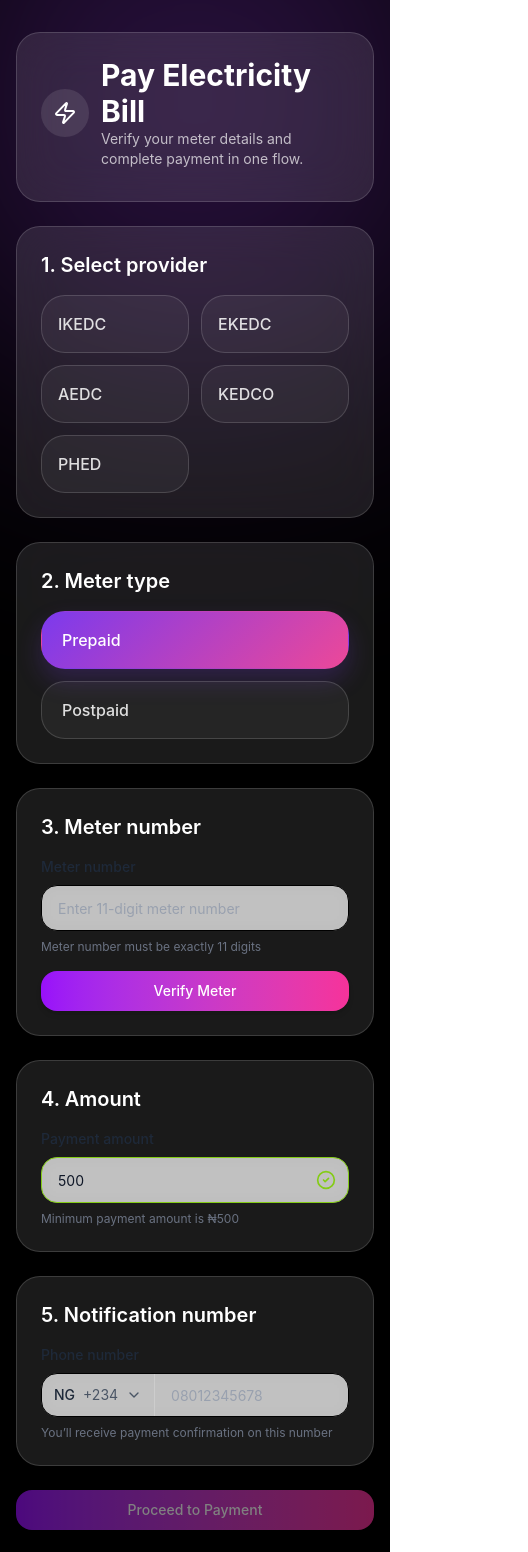
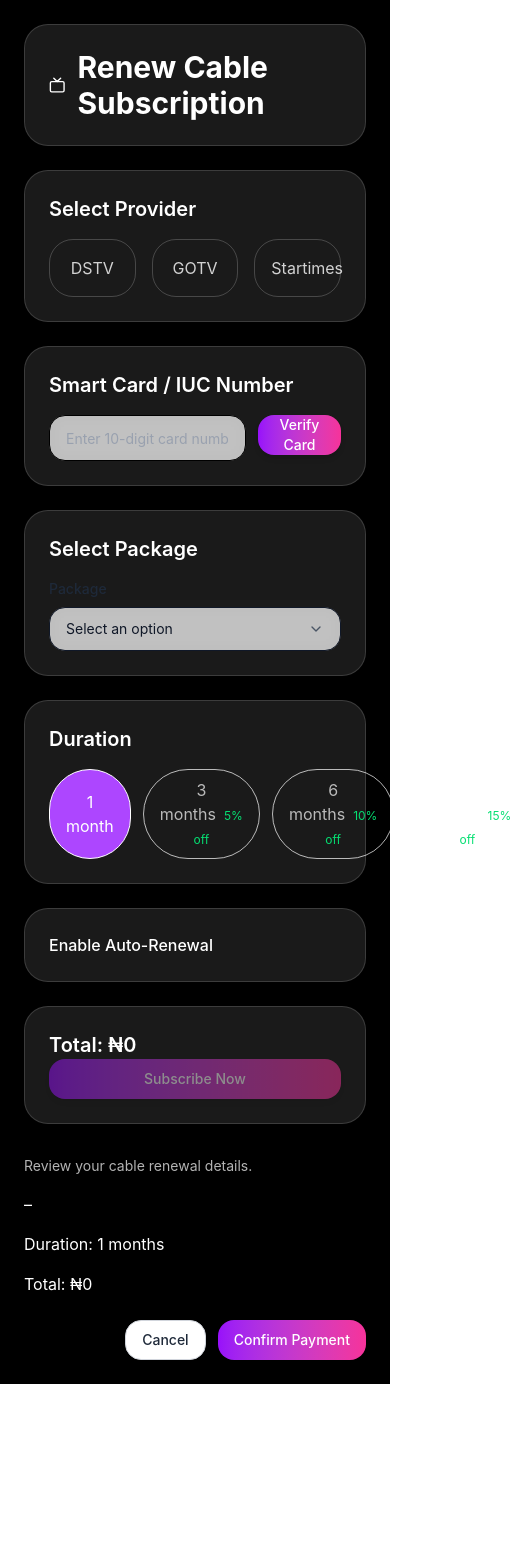
Before and after one commit to Gbemlight/fictional-palm-tree-quad-copy, a Next.js app: page / in a window 390 px wide. Shown: the top 1552 px of the page, 528 px wide, since content can reach past the window. After the commit the page ends 1384 px from the top, so only its background shows below. Built offline with nearby package versions, Linux system fonts and the light colour scheme.

Commit message:
feat: implement cable TV subscription renewal flow (issue #23)

```diff
--- a/app/page.tsx
+++ b/app/page.tsx
@@ -1,7 +1,7 @@
 "use client";
 
-import ElectricityBillPage from "./pay-bills/electricity/page";
+import CablePage from "./pay-bills/cable/page";
 
 export default function Home() {
-  return <ElectricityBillPage />;
+  return <CablePage />;
 }
--- /dev/null
+++ b/app/pay-bills/cable/page.tsx
@@ -0,0 +1,335 @@
+"use client";
+
+import * as React from "react";
+import { useForm, Controller } from "react-hook-form";
+import { z } from "zod";
+import { zodResolver } from "@hookform/resolvers/zod";
+import { Tv, CheckCircle2, Loader2 } from "lucide-react";
+
+import { Button } from "@/components/ui/button";
+import { Input } from "@/components/ui/input";
+import {
+  Dialog,
+  DialogHeader,
+  DialogTitle,
+  DialogDescription,
+  DialogBody,
+  DialogFooter,
+} from "@/components/ui/dialog";
+
+import { Select } from "@/components/ui/select";
+import { Switch } from "@radix-ui/react-switch";
+import { cn } from "@/lib/utils";
+
+/* ---------------- Packages ---------------- */
+
+const packages = {
+  dstv: [
+    { name: "Compact", price: 10500 },
+    { name: "Compact Plus", price: 16600 },
+    { name: "Premium", price: 21000 },
+  ],
+  gotv: [
+    { name: "Jolli", price: 3950 },
+    { name: "Max", price: 5700 },
+    { name: "Supa", price: 7600 },
+  ],
+  startimes: [
+    { name: "Nova", price: 1700 },
+    { name: "Basic", price: 3200 },
+    { name: "Classic", price: 5000 },
+  ],
+};
+
+const providers = [
+  { id: "dstv", label: "DSTV" },
+  { id: "gotv", label: "GOTV" },
+  { id: "startimes", label: "Startimes" },
+];
+
+/* ---------------- Validation ---------------- */
+
+const schema = z.object({
+  provider: z.string().min(1),
+  cardNumber: z.string().regex(/^\d{10}$/, "Card number must be 10 digits"),
+  package: z.string().min(1),
+  duration: z.number(),
+  autoRenew: z.boolean(),
+});
+
+type FormValues = z.infer<typeof schema>;
+
+/* ---------------- Discounts ---------------- */
+
+function getDiscount(duration: number) {
+  if (duration >= 12) return 0.15;
+  if (duration >= 6) return 0.1;
+  if (duration >= 3) return 0.05;
+  return 0;
+}
+
+export default function CablePage() {
+  const {
+    control,
+    watch,
+    setValue,
+    trigger,
+    handleSubmit,
+    formState: { errors, isValid },
+  } = useForm<FormValues>({
+    resolver: zodResolver(schema),
+    mode: "onChange",
+    defaultValues: {
+      provider: "",
+      cardNumber: "",
+      package: "",
+      duration: 1,
+      autoRenew: false,
+    },
+  });
+
+  const provider = watch("provider");
+  const cardNumber = watch("cardNumber");
+  const packageName = watch("package");
+  const duration = watch("duration");
+  const autoRenew = watch("autoRenew");
+
+  const [verifying, setVerifying] = React.useState(false);
+  const [verified, setVerified] = React.useState(false);
+  const [customer, setCustomer] = React.useState("");
+  const [confirmOpen, setConfirmOpen] = React.useState(false);
+
+  const providerPackages = provider
+    ? packages[provider as keyof typeof packages]
+    : [];
+
+  const selectedPackage = providerPackages.find(
+    (p) => p.name === packageName
+  );
+
+  const basePrice = selectedPackage?.price || 0;
+  const discount = getDiscount(duration);
+  const total = Math.round(basePrice * duration * (1 - discount));
+
+  /* ---------- Verification ---------- */
+
+  const verifyCard = async () => {
+    const valid = await trigger("cardNumber");
+    if (!valid) return;
+
+    setVerifying(true);
+
+    setTimeout(() => {
+      setCustomer("Sadiq Ahmad");
+      setVerified(true);
+      setVerifying(false);
+    }, 1000);
+  };
+
+  const onSubmit = () => setConfirmOpen(true);
+
+  return (
+    <main className="min-h-screen bg-[#000000] p-6 md:p-10">
+      <div className="mx-auto max-w-5xl space-y-6">
+
+        {/* Header */}
+        <section className="rounded-3xl border border-white/15 bg-white/10 p-6 backdrop-blur-xl">
+          <div className="flex items-center gap-3">
+            <Tv className="h-6 w-6 text-white" />
+            <h1 className="text-3xl font-bold text-white">
+              Renew Cable Subscription
+            </h1>
+          </div>
+        </section>
+
+        {/* Provider Selection */}
+        <section className="rounded-3xl border border-white/15 bg-white/10 p-6 backdrop-blur-xl">
+          <h2 className="mb-4 text-xl text-white font-semibold">
+            Select Provider
+          </h2>
+
+          <div className="grid grid-cols-3 gap-4">
+            {providers.map((p) => {
+              const active = provider === p.id;
+
+              return (
+                <button
+                  key={p.id}
+                  type="button"
+                  onClick={() =>
+                    setValue("provider", p.id, { shouldValidate: true })
+                  }
+                  className={cn(
+                    "rounded-2xl border p-4 transition",
+                    active
+                      ? "bg-gradient-to-r from-purple-500 to-pink-500 text-white"
+                      : "border-white/20 text-white/80 hover:bg-white/10"
+                  )}
+                >
+                  {p.label}
+                </button>
+              );
+            })}
+          </div>
+        </section>
+
+        {/* Card Input */}
+        <section className="rounded-3xl border border-white/15 bg-white/10 p-6 backdrop-blur-xl">
+          <h2 className="mb-4 text-xl font-semibold text-white">
+            Smart Card / IUC Number
+          </h2>
+
+          <div className="flex gap-3">
+            <Controller
+              name="cardNumber"
+              control={control}
+              render={({ field }) => (
+                <Input
+                  placeholder="Enter 10-digit card number"
+                  value={field.value}
+                  onChange={(e) =>
+                    field.onChange(
+                      e.target.value.replace(/\D/g, "").slice(0, 10)
+                    )
+                  }
+                />
+              )}
+            />
+
+            <Button onClick={verifyCard} type="button">
+              {verifying ? (
+                <Loader2 className="animate-spin h-4 w-4" />
+              ) : (
+                "Verify Card"
+              )}
+            </Button>
+          </div>
+
+          {verified && (
+            <p className="mt-3 text-green-400">
+              Verified: {customer}
+            </p>
+          )}
+        </section>
+
+        {/* Package */}
+        <section className="rounded-3xl border border-white/15 bg-white/10 p-6 backdrop-blur-xl">
+          <h2 className="mb-4 text-xl font-semibold text-white">
+            Select Package
+          </h2>
+
+          <Controller
+            name="package"
+            control={control}
+            render={({ field }) => (
+              <Select
+                label="Package"
+                value={field.value}
+                onValueChange={field.onChange}
+                options={providerPackages.map((p) => ({
+                  value: p.name,
+                  label: `${p.name} – ₦${p.price.toLocaleString()}`,
+                }))}
+              />
+            )}
+          />
+        </section>
+
+        {/* Duration */}
+        <section className="rounded-3xl border border-white/15 bg-white/10 p-6 backdrop-blur-xl">
+          <h2 className="mb-4 text-xl font-semibold text-white">
+            Duration
+          </h2>
+
+          <div className="flex gap-3">
+            {[1, 3, 6, 12].map((d) => (
+              <button
+                key={d}
+                type="button"
+                onClick={() => setValue("duration", d)}
+                className={cn(
+                  "rounded-full px-4 py-2 border",
+                  duration === d
+                    ? "bg-purple-500 text-white"
+                    : "text-white/70"
+                )}
+              >
+                {d} month{d > 1 && "s"}
+                {d >= 3 && (
+                  <span className="ml-2 text-xs text-green-400">
+                    {Math.round(getDiscount(d) * 100)}% off
+                  </span>
+                )}
+              </button>
+            ))}
+          </div>
+        </section>
+
+        {/* Auto Renew */}
+        <section className="rounded-3xl border border-white/15 bg-white/10 p-6 backdrop-blur-xl">
+          <div className="flex items-center justify-between">
+            <span className="text-white font-medium">
+              Enable Auto-Renewal
+            </span>
+
+            <Controller
+              name="autoRenew"
+              control={control}
+              render={({ field }) => (
+                <Switch
+                  checked={field.value}
+                  onCheckedChange={field.onChange}
+                />
+              )}
+            />
+          </div>
+        </section>
+
+        {/* Summary */}
+        <section className="rounded-3xl border border-white/15 bg-white/10 p-6 backdrop-blur-xl">
+          <h2 className="text-xl font-semibold text-white">
+            Total: ₦{total.toLocaleString()}
+          </h2>
+
+          <Button
+            fullWidth
+            disabled={!verified || !isValid}
+            onClick={handleSubmit(onSubmit)}
+          >
+            Subscribe Now
+          </Button>
+        </section>
+      </div>
+
+      {/* Confirmation */}
+      <Dialog open={confirmOpen} onOpenChange={setConfirmOpen}>
+        <DialogHeader>
+          <DialogTitle>Confirm Subscription</DialogTitle>
+          <DialogDescription>
+            Review your cable renewal details.
+          </DialogDescription>
+        </DialogHeader>
+
+        <DialogBody>
+          <p className="text-white">
+            {provider?.toUpperCase()} – {packageName}
+          </p>
+          <p className="text-white">Duration: {duration} months</p>
+          <p className="text-white">
+            Total: ₦{total.toLocaleString()}
+          </p>
+        </DialogBody>
+
+        <DialogFooter>
+          <Button variant="secondary" onClick={() => setConfirmOpen(false)}>
+            Cancel
+          </Button>
+
+          <Button onClick={() => setConfirmOpen(false)}>
+            Confirm Payment
+          </Button>
+        </DialogFooter>
+      </Dialog>
+    </main>
+  );
+}
```
